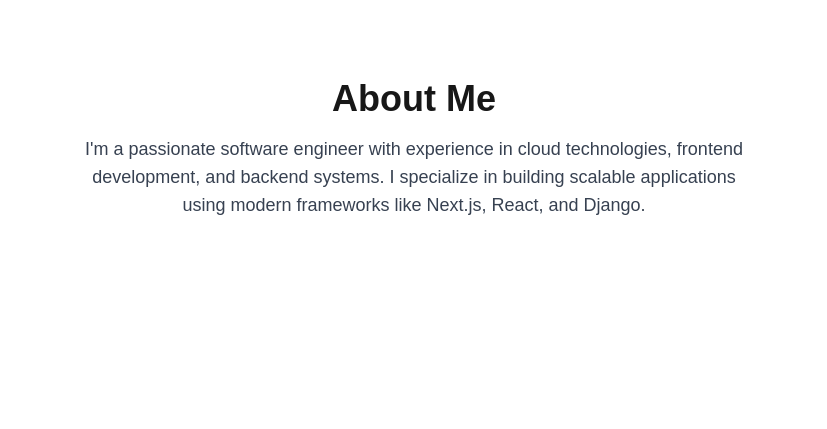
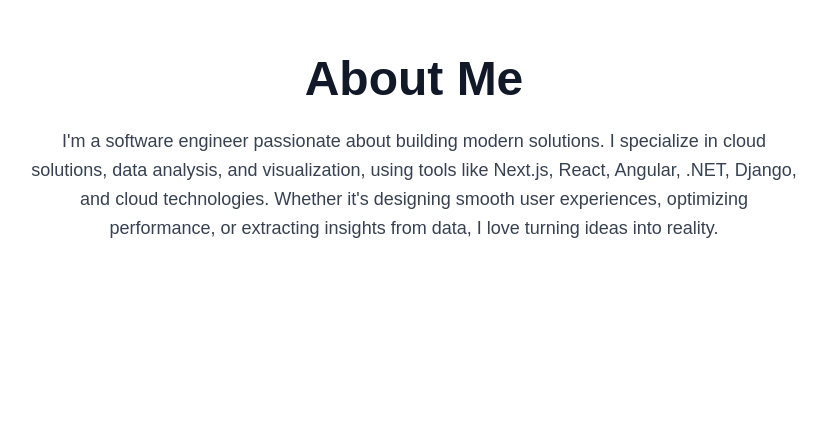
Before and after one commit to barros-m/matheusbarros.com, a Next.js app: page / in a window 1280 px wide. Shown: the part 1051-1480 px from the top of the page, without its empty margins (226-1053 px from the left). Built offline with nearby package versions, Linux system fonts and the light colour scheme.

Commit message:
Improved about me

```diff
--- a/src/components/About.tsx
+++ b/src/components/About.tsx
@@ -4,20 +4,27 @@
 
 const About: React.FC = () => {
     return (
-        <div id="about" className="min-h-screen flex flex-col items-center justify-center px-6">
+        <div id="about" className="min-h-screen flex flex-col items-center justify-center px-6 text-center">
             <motion.h2
-                className="text-4xl font-bold mb-4"
+                className="text-5xl font-extrabold mb-6 text-gray-900 dark:text-white"
                 initial={{ opacity: 0, y: -50 }}
                 animate={{ opacity: 1, y: 0 }}
-                transition={{ duration: 2 }}
+                transition={{ duration: 0.8 }}
             >
                 About Me
             </motion.h2>
-            <p className="text-lg text-gray-700 dark:text-gray-400 max-w-2xl text-center">
-                I&apos;m a passionate software engineer with experience in cloud technologies, frontend development,
-                and backend systems. I specialize in building scalable applications using modern frameworks
-                like Next.js, React, and Django.
-            </p>
+            <motion.p
+                className="text-lg text-gray-700 dark:text-gray-300 max-w-3xl leading-relaxed"
+                initial={{ opacity: 0, y: 50 }}
+                animate={{ opacity: 1, y: 0 }}
+                transition={{ duration: 1 }}
+            >
+                I'm a software engineer passionate about building modern solutions.
+                I specialize in cloud solutions, data analysis, and visualization,
+                using tools like Next.js, React, Angular, .NET, Django, and cloud technologies.
+                Whether it's designing smooth user experiences, optimizing performance,
+                or extracting insights from data, I love turning ideas into reality.
+            </motion.p>
         </div>
     );
 };
```
